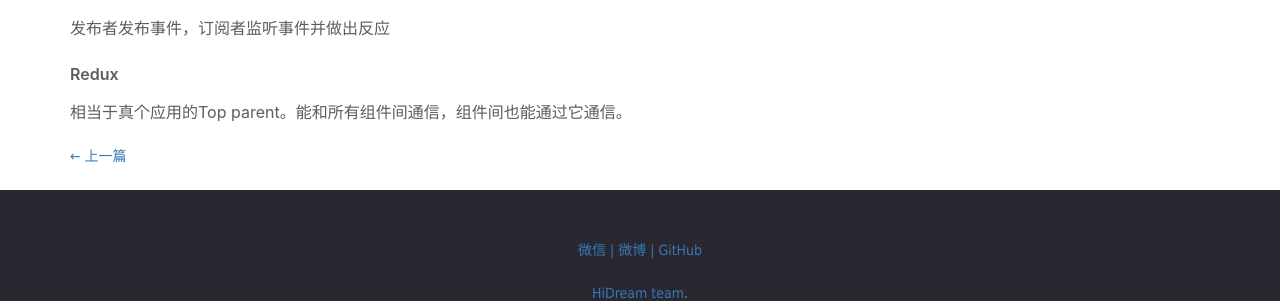
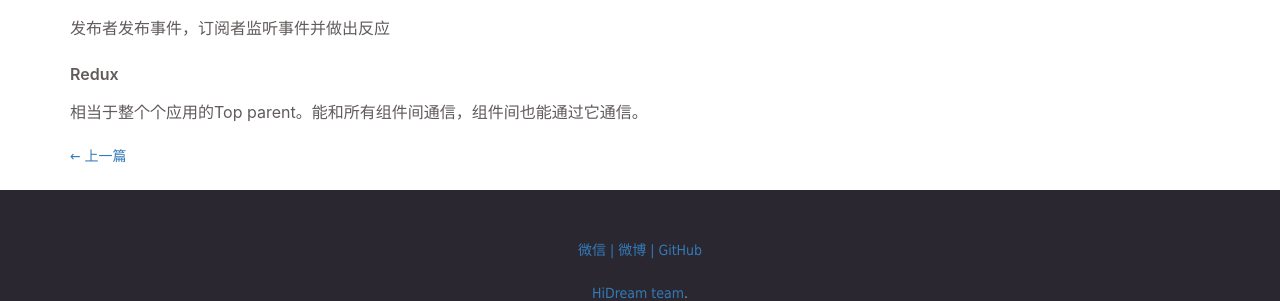
Before and after one commit to DreamHi/DreamHi.github.io, a Jekyll site: the page built from _posts/frontend/2017-05-12-React组件间通信.md, in a window 1280 px wide and 900 px high, scrolled down 2842 px. Shown: the part 521-822 px from the top of the window. Built offline with Jekyll 4.4.1, drawn with Linux system fonts in a browser that asks for light colours; comment, search, counter and statistics services are not loaded.

Commit message:
样式修正

```diff
--- a/_posts/frontend/2017-05-12-React组件间通信.md
+++ b/_posts/frontend/2017-05-12-React组件间通信.md
@@ -171,4 +171,4 @@ class ChildTwo extends React.Component{
 发布者发布事件，订阅者监听事件并做出反应
 
 #### Redux
-相当于真个应用的Top parent。能和所有组件间通信，组件间也能通过它通信。
+相当于整个个应用的Top parent。能和所有组件间通信，组件间也能通过它通信。
```
